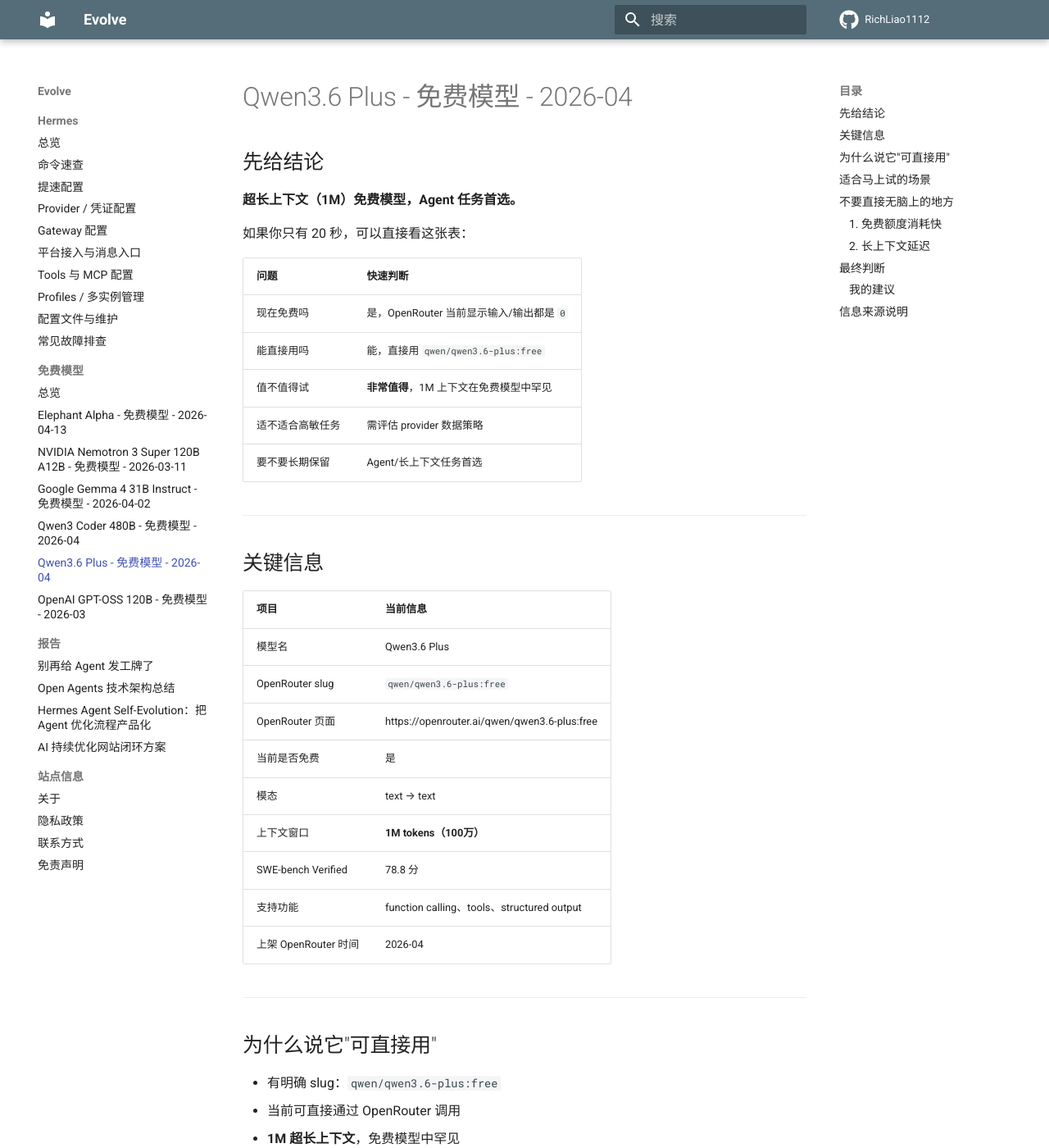
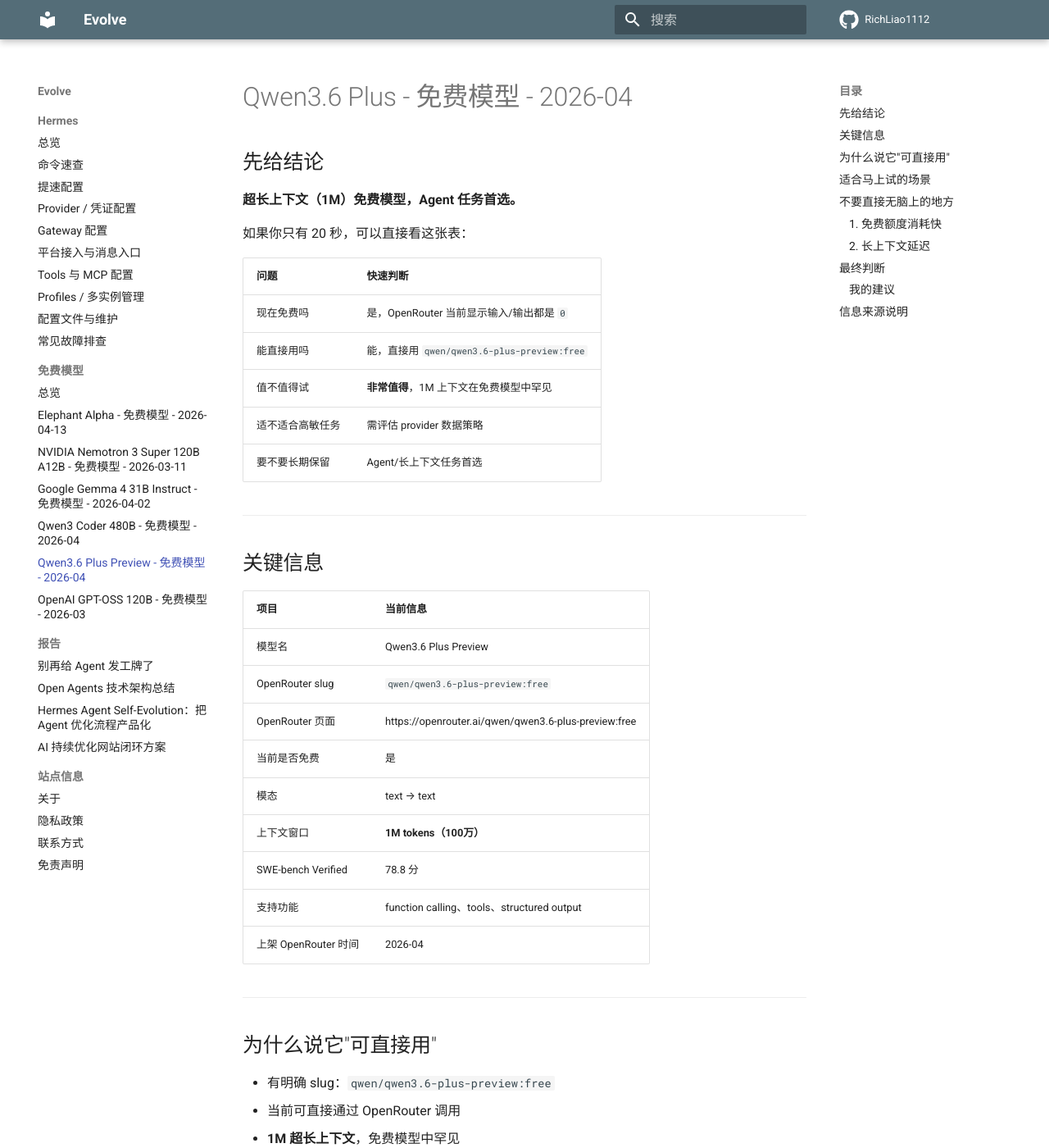
Before and after one commit to RichLiao1112/evolve, an MkDocs documentation site: the page built from docs/free-models/qwen3.6-plus-preview-free.md, in a window 1280 px wide and 1400 px high. Shown: the whole window at 82% size. Built offline with MkDocs 1.6.1 and Material for MkDocs 9.7.7, drawn with Linux system fonts in a browser that asks for light colours; comment, search, counter and statistics services are not loaded; some of the changed text lies outside the part shown.

Commit message:
Fix Qwen3.6 Plus slug: correct model name is qwen3.6-plus-preview:free
- Update slug from qwen/qwen3.6-plus:free to qwen/qwen3.6-plus-preview:free
- Rename file to qwen3.6-plus-preview-free.md
- Update all references in index.md and mkdocs.yml

```diff
--- a/docs/free-models/qwen3.6-plus-free.md
+++ b/docs/free-models/qwen3.6-plus-preview-free.md
@@ -9,7 +9,7 @@
 | 问题 | 快速判断 |
 | --- | --- |
 | 现在免费吗 | 是，OpenRouter 当前显示输入/输出都是 `0` |
-| 能直接用吗 | 能，直接用 `qwen/qwen3.6-plus:free` |
+| 能直接用吗 | 能，直接用 `qwen/qwen3.6-plus-preview:free` |
 | 值不值得试 | **非常值得**，1M 上下文在免费模型中罕见 |
 | 适不适合高敏任务 | 需评估 provider 数据策略 |
 | 要不要长期保留 | Agent/长上下文任务首选 |
@@ -20,9 +20,9 @@
 
 | 项目 | 当前信息 |
 | --- | --- |
-| 模型名 | Qwen3.6 Plus |
-| OpenRouter slug | `qwen/qwen3.6-plus:free` |
-| OpenRouter 页面 | https://openrouter.ai/qwen/qwen3.6-plus:free |
+| 模型名 | Qwen3.6 Plus Preview |
+| OpenRouter slug | `qwen/qwen3.6-plus-preview:free` |
+| OpenRouter 页面 | https://openrouter.ai/qwen/qwen3.6-plus-preview:free |
 | 当前是否免费 | 是 |
 | 模态 | text → text |
 | 上下文窗口 | **1M tokens（100万）** |
@@ -34,7 +34,7 @@
 
 ## 为什么说它"可直接用"
 
-- 有明确 slug：`qwen/qwen3.6-plus:free`
+- 有明确 slug：`qwen/qwen3.6-plus-preview:free`
 - 当前可直接通过 OpenRouter 调用
 - **1M 超长上下文**，免费模型中罕见
 - SWE-bench 78.8 分，工程任务能力强
@@ -66,7 +66,7 @@
 
 ## 最终判断
 
-> **Qwen3.6 Plus 免费版的最大亮点：1M 超长上下文 + 免费。**
+> **Qwen3.6 Plus Preview 免费版的最大亮点：1M 超长上下文 + 免费。**
 
 ### 我的建议
 
@@ -78,4 +78,4 @@
 
 本文基于 OpenRouter 当前公开可见的模型接口与页面信息整理，结论适用于**当前时点的快速使用判断**。
 
-- 来源: https://openrouter.ai/qwen/qwen3.6-plus:free
+- 来源: https://openrouter.ai/qwen/qwen3.6-plus-preview:free
--- a/mkdocs.yml
+++ b/mkdocs.yml
@@ -65,7 +65,7 @@
       - NVIDIA Nemotron 3 Super 120B A12B - 免费模型 - 2026-03-11: free-models/nemotron-3-super-120b-a12b-free.md
       - Google Gemma 4 31B Instruct - 免费模型 - 2026-04-02: free-models/gemma-4-31b-it-free.md
       - Qwen3 Coder 480B - 免费模型 - 2026-04: free-models/qwen3-coder-480b-free.md
-      - Qwen3.6 Plus - 免费模型 - 2026-04: free-models/qwen3.6-plus-free.md
+      - Qwen3.6 Plus Preview - 免费模型 - 2026-04: free-models/qwen3.6-plus-preview-free.md
       - OpenAI GPT-OSS 120B - 免费模型 - 2026-03: free-models/gpt-oss-120b-free.md
   - 报告:
       - 别再给 Agent 发工牌了: reports/multi-agent-virtual-company-fallacy.md
```
Also changed, not shown: docs/free-models/index.md (+1 -1 lines).
